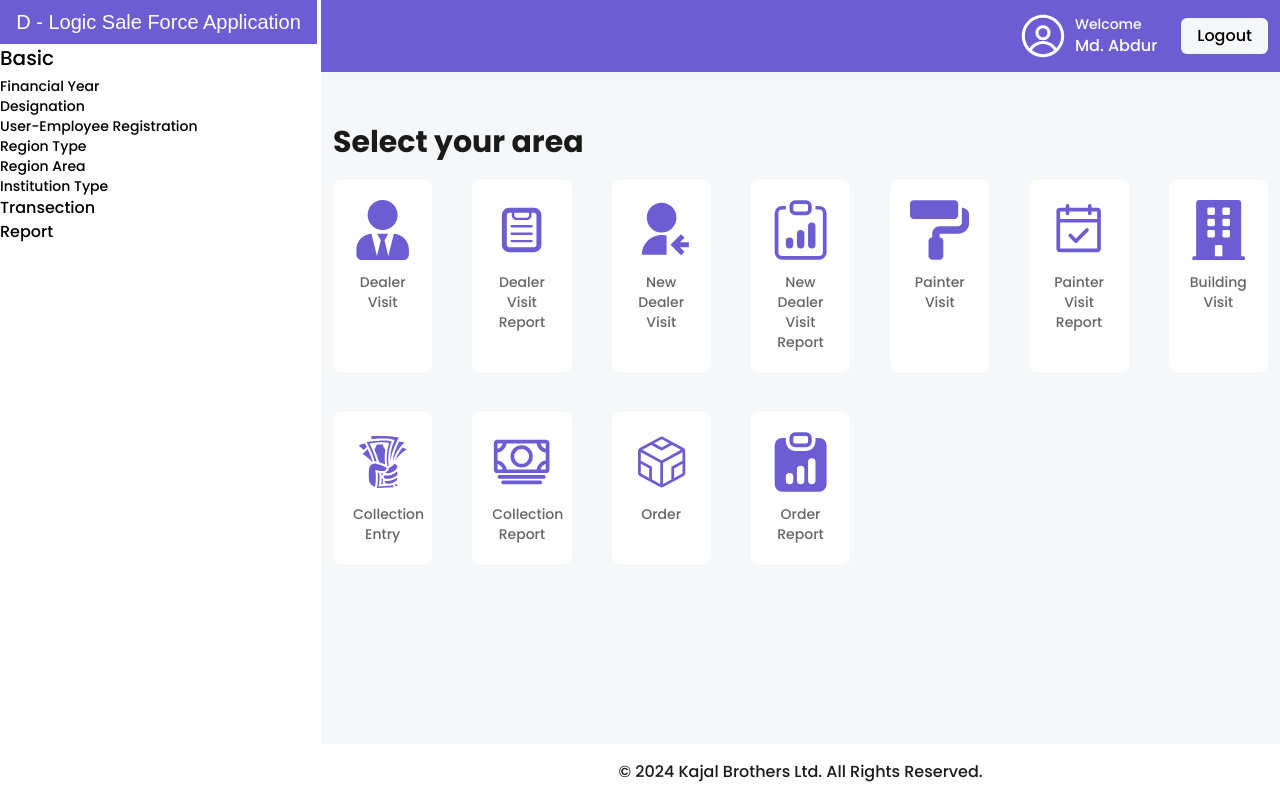
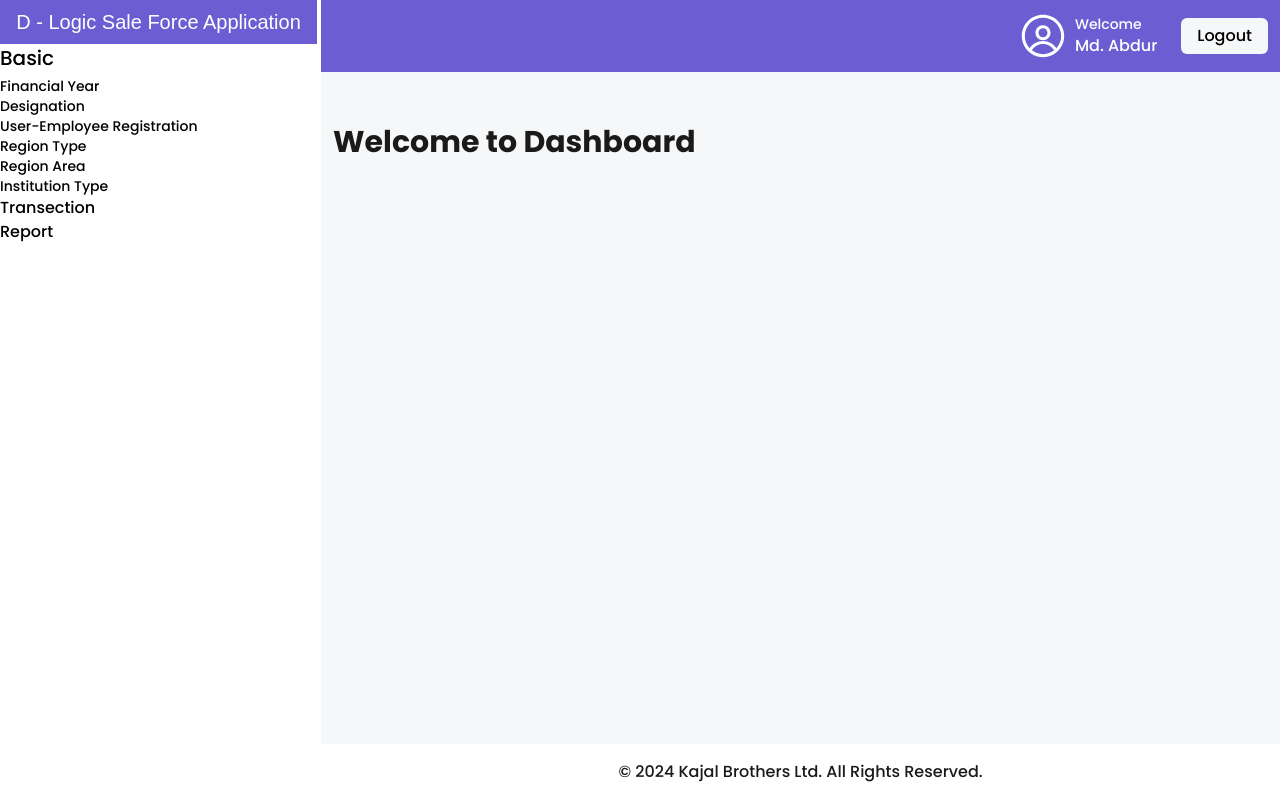
Before and after one commit to yeasir99/client-dashboard, a Next.js app: page /dashboard in a window 1280 px wide. Built offline with nearby package versions, Linux system fonts and the light colour scheme; a web font is replaced by a local one.

Commit message:
update welcome page

```diff
--- a/src/app/dashboard/page.js
+++ b/src/app/dashboard/page.js
@@ -1,11 +1,9 @@
-import MainDirection from '@/components/dashboard/MainDirection';
 const page = () => {
   return (
     <div className="h-full">
       <h1 className="text-text1 mt-10 mb-5 text-3xl font-semibold">
-        Select your area
+        Welcome to Dashboard
       </h1>
-      <MainDirection />
     </div>
   );
 };
```
